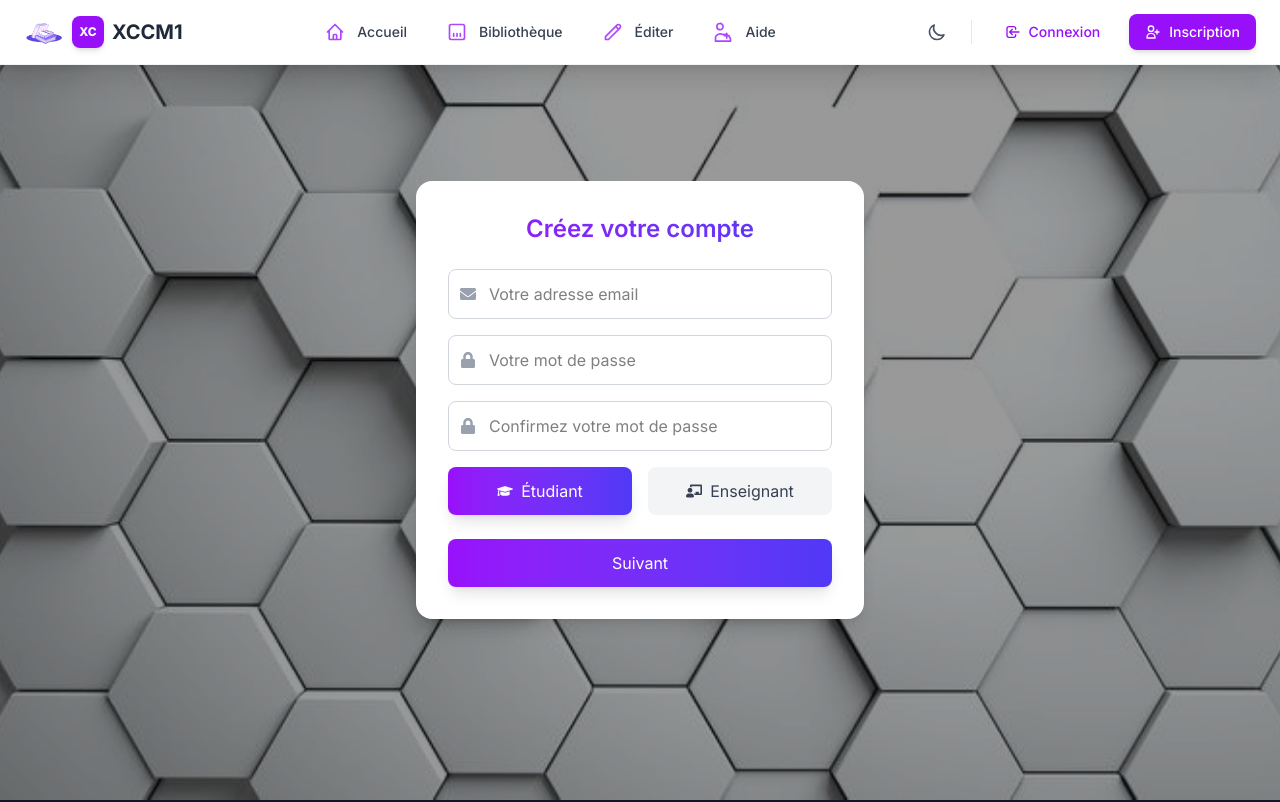
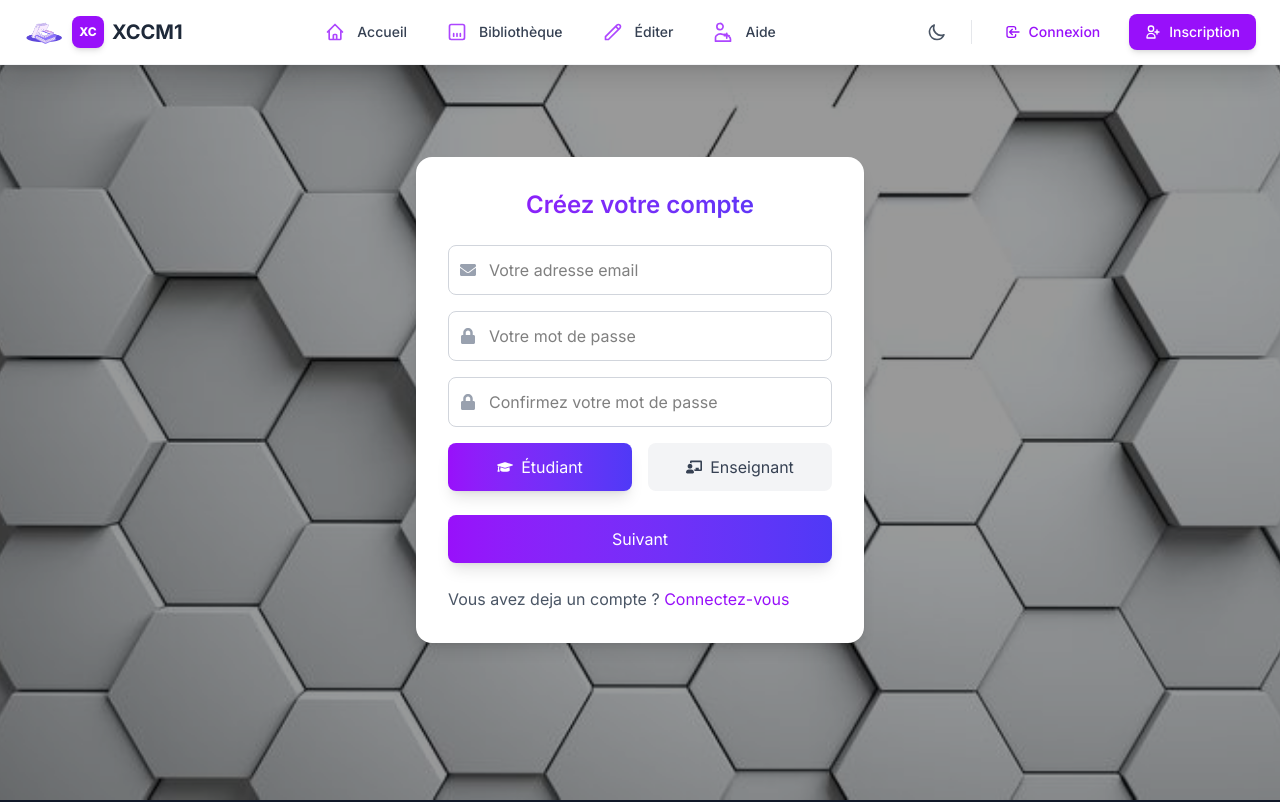
Before and after one commit to NguetchuissiBrunel/FrontendXCCM12027, a Next.js app: page /register in a window 1280 px wide. Shown: the top 802 px of the page. Built offline with nearby package versions, Linux system fonts and the light colour scheme.

Commit message:
Correction d'erreurs sur le formulaire

```diff
--- a/src/app/register/page.tsx
+++ b/src/app/register/page.tsx
@@ -245,6 +245,10 @@ const SignupPage = () => {
       >
         Suivant
       </button>
+      <span className="text-gray-600">Vous avez deja un compte ? </span>
+            <Link href="/login" className="text-purple-600 hover:text-purple-700 transition-colors">
+              Connectez-vous
+            </Link>
     </motion.div>
   ), [formData, errors, handleNext]);
 
@@ -351,7 +355,7 @@ const SignupPage = () => {
               <input
                 type="text"
                 placeholder="Spécialisation"
-                value={formData.specialization}
+                value={formData.specialization || ''}
                 onChange={(e) => setFormData({ ...formData, specialization: e.target.value })}
                 className="w-full rounded-lg border border-gray-300 px-4 py-3 pl-10 focus:border-purple-500 focus:ring-2 focus:ring-purple-200 transition-all"
               />
@@ -374,7 +378,7 @@ const SignupPage = () => {
               <input
                 type="text"
                 placeholder="Grade"
-                value={formData.grade}
+                value={formData.grade || ''}
                 onChange={(e) => setFormData({ ...formData, grade: e.target.value })}
                 className="w-full rounded-lg border border-gray-300 px-4 py-3 pl-10 focus:border-purple-500 focus:ring-2 focus:ring-purple-200 transition-all"
               />
@@ -384,7 +388,7 @@ const SignupPage = () => {
               <input
                 type="text"
                 placeholder="Matières enseignées (séparer par des virgules)"
-                value={formData.subjects?.join(', ')}
+                value={formData.subjects?.join(', ') || []}
                 onChange={(e) => setFormData({ ...formData, subjects: e.target.value.split(', ') })}
                 className="w-full rounded-lg border border-gray-300 px-4 py-3 pl-10 focus:border-purple-500 focus:ring-2 focus:ring-purple-200 transition-all"
               />
@@ -408,6 +412,10 @@ const SignupPage = () => {
           {isSubmitting ? 'Inscription en cours...' : 'S\'inscrire'}
         </button>
       </div>
+      <span className="text-gray-600">Vous avez deja un compte ? </span>
+            <Link href="/login" className="text-purple-600 hover:text-purple-700 transition-colors">
+              Connectez-vous
+            </Link>
 
       {errors.submit && <p className="text-red-500 text-sm text-center">{errors.submit}</p>}
     </motion.div>
```
